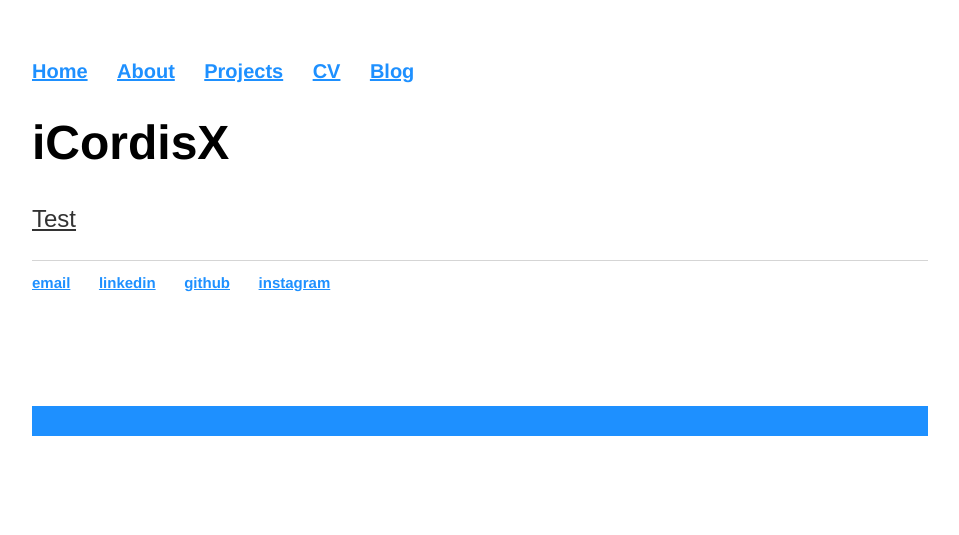
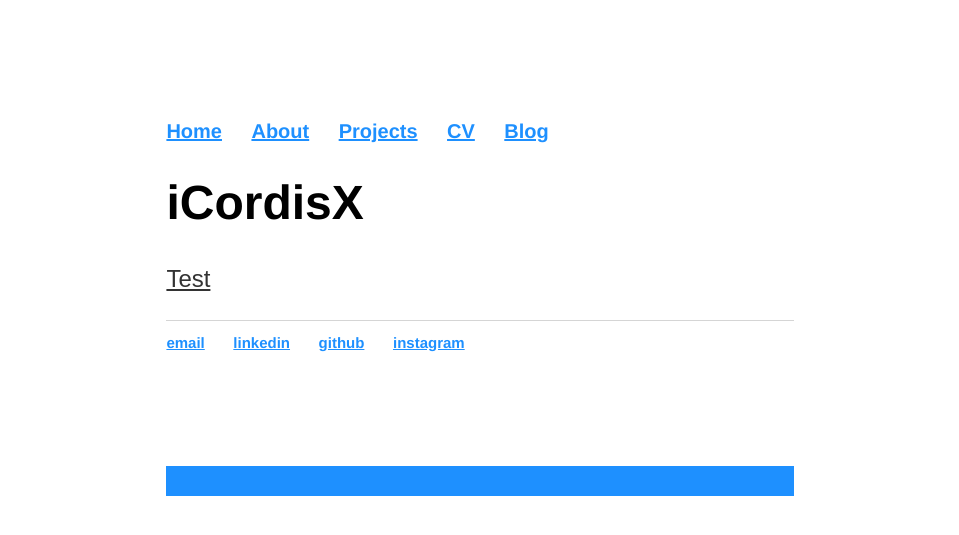
Before and after one commit to pat-liu/WebsiteV1, a Jekyll site: the page built from projects/icordisx.html, in a window 1280 px wide. Shown: the top 535 px of the page, without its empty margins (160-1119 px from the left). Built offline with Jekyll 4.4.1, drawn with Linux system fonts in a browser that asks for light colours.

Commit message:
Update main.css

```diff
--- a/css/main.css
+++ b/css/main.css
@@ -88,3 +88,10 @@ img.pfp {
 ul.posts li {
     list-style: none;
 }
+@media (min-width: 768px) {
+   html {
+    margin: 60px auto;
+    width: 70%;
+    padding: 0;
+    }
+}
```
